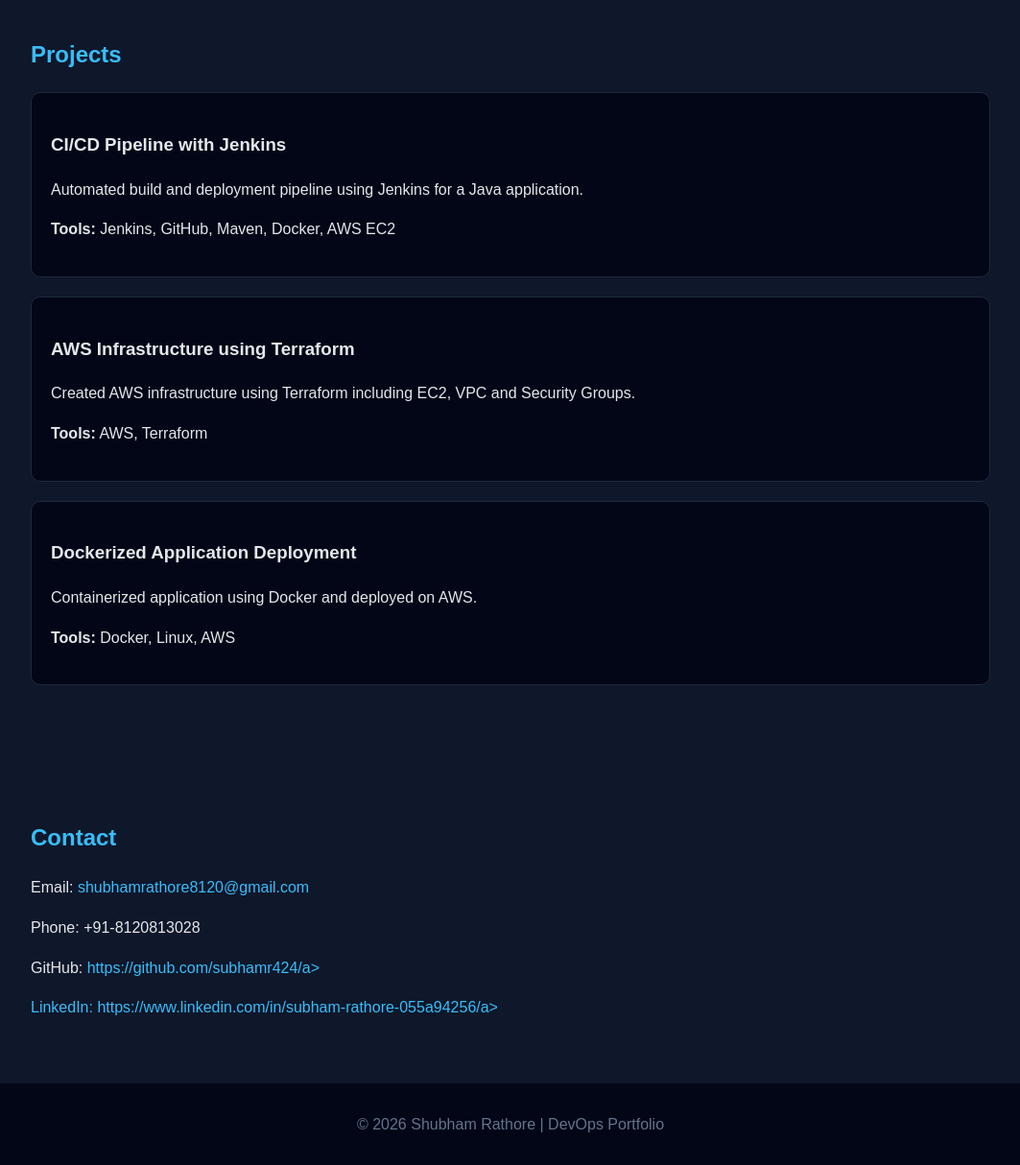
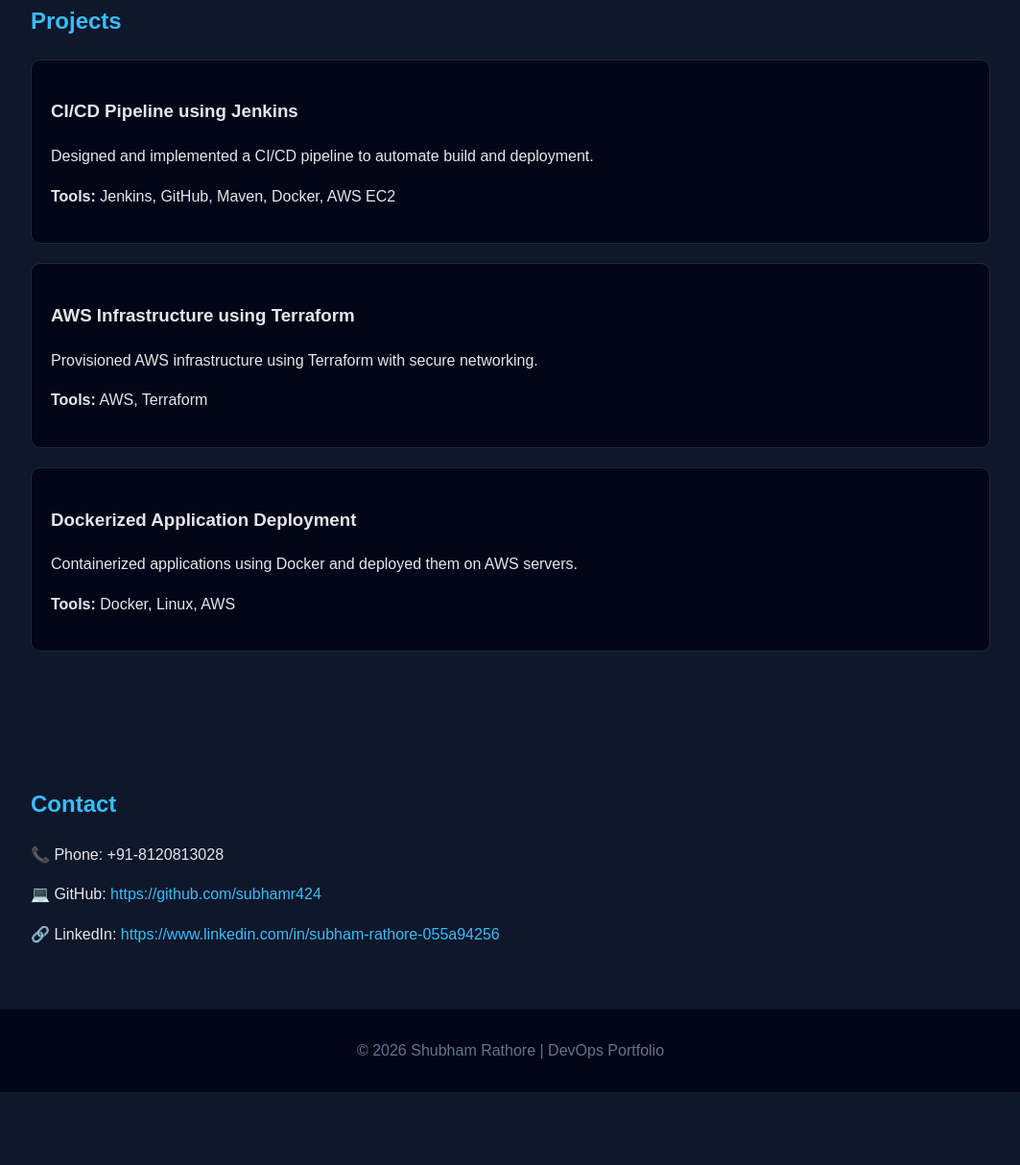
Before and after one commit to subhamr424/devops-portfolio, a plain HTML site: page index.html in a window 1280 px wide. Shown: the part 832-2046 px from the top of the page at 96% size, without its empty margins (108-1171 px from the left). After the commit the page ends 1970 px from the top, so only its background shows below. Drawn offline with Linux system fonts and the light colour scheme.

Commit message:
Update index.html
Apdate aal

```diff
--- a/index.html
+++ b/index.html
@@ -2,39 +2,46 @@
 <html lang="en">
 <head>
   <meta charset="UTF-8" />
-  <meta name="viewport" content="width=device-width, initial-scale=1.0"/>
+  <meta name="viewport" content="width=device-width, initial-scale=1.0" />
   <title>Shubham Rathore | DevOps Engineer</title>
 
   <style>
     body {
       margin: 0;
       font-family: Arial, Helvetica, sans-serif;
-      background: #0f172a;
+      background-color: #0f172a;
       color: #e5e7eb;
       line-height: 1.6;
     }
+
     header {
+      background: linear-gradient(135deg, #1e293b, #020617);
       padding: 60px 20px;
       text-align: center;
-      background: linear-gradient(135deg, #1e293b, #020617);
     }
+
     header h1 {
+      margin: 0;
       font-size: 40px;
-      margin-bottom: 10px;
     }
+
     header p {
+      margin-top: 10px;
       font-size: 18px;
       color: #94a3b8;
     }
+
     section {
-      padding: 50px 20px;
       max-width: 1000px;
       margin: auto;
+      padding: 50px 20px;
     }
+
     h2 {
       color: #38bdf8;
       margin-bottom: 20px;
     }
+
     .skills span {
       display: inline-block;
       background: #1e293b;
@@ -43,6 +50,7 @@
       border-radius: 6px;
       font-size: 14px;
     }
+
     .project {
       background: #020617;
       padding: 20px;
@@ -50,35 +58,41 @@
       border-radius: 10px;
       border: 1px solid #1e293b;
     }
+
+    a {
+      color: #38bdf8;
+      text-decoration: none;
+    }
+
     footer {
       text-align: center;
       padding: 30px;
       background: #020617;
       color: #64748b;
     }
-    a {
-      color: #38bdf8;
-      text-decoration: none;
-    }
   </style>
 </head>
 
 <body>
 
+  <!-- HEADER -->
   <header>
     <h1>Shubham Rathore</h1>
-  <p>DevOps & Cloud Engineer | AWS | CI/CD | Docker | Linux</p>
+    <p>DevOps & Cloud Engineer | AWS | Docker | CI/CD | Linux</p>
   </header>
 
+  <!-- ABOUT -->
   <section>
     <h2>About Me</h2>
     <p>
       I am a DevOps & Cloud Engineer with 3+ years of IT experience.
-    I specialize in automating infrastructure, building CI/CD pipelines,
-    deploying applications on AWS, and managing Linux servers.
+      I work on AWS cloud infrastructure, CI/CD pipelines, Docker containers,
+      Linux system administration, and monitoring tools to build scalable
+      and reliable systems.
     </p>
   </section>
 
+  <!-- SKILLS -->
   <section>
     <h2>Skills</h2>
     <div class="skills">
@@ -95,13 +109,14 @@
     </div>
   </section>
 
+  <!-- PROJECTS -->
   <section>
     <h2>Projects</h2>
 
     <div class="project">
-    <h3>CI/CD Pipeline with Jenkins</h3>
+      <h3>CI/CD Pipeline using Jenkins</h3>
       <p>
-      Automated build and deployment pipeline using Jenkins for a Java application.
+        Designed and implemented a CI/CD pipeline to automate build and deployment.
       </p>
       <p><b>Tools:</b> Jenkins, GitHub, Maven, Docker, AWS EC2</p>
     </div>
@@ -109,7 +124,7 @@
     <div class="project">
       <h3>AWS Infrastructure using Terraform</h3>
       <p>
-      Created AWS infrastructure using Terraform including EC2, VPC and Security Groups.
+        Provisioned AWS infrastructure using Terraform with secure networking.
       </p>
       <p><b>Tools:</b> AWS, Terraform</p>
     </div>
@@ -117,21 +132,35 @@
     <div class="project">
       <h3>Dockerized Application Deployment</h3>
       <p>
-      Containerized application using Docker and deployed on AWS.
+        Containerized applications using Docker and deployed them on AWS servers.
       </p>
       <p><b>Tools:</b> Docker, Linux, AWS</p>
     </div>
 
   </section>
 
+  <!-- CONTACT -->
   <section>
     <h2>Contact</h2>
-  <p>Email: <a href="mailto:shubhamrathore8120@gmail.com">shubhamrathore8120@gmail.com</a></p>
-  <p>Phone: +91-8120813028</p>
-  <p>GitHub: <a href="#">https://github.com/subhamr424/a></p>
-  <p>LinkedIn: <a href="#">https://www.linkedin.com/in/subham-rathore-055a94256/a></p>
+
+    <p>📞 Phone: +91-8120813028</p>
+
+    <p>
+      💻 GitHub:
+      <a href="https://github.com/subhamr424" target="_blank">
+        https://github.com/subhamr424
+      </a>
+    </p>
+
+    <p>
+      🔗 LinkedIn:
+      <a href="https://www.linkedin.com/in/subham-rathore-055a94256" target="_blank">
+        https://www.linkedin.com/in/subham-rathore-055a94256
+      </a>
+    </p>
   </section>
 
+  <!-- FOOTER -->
   <footer>
     © 2026 Shubham Rathore | DevOps Portfolio
   </footer>
```
Lines whose indentation alone changed are shown as unchanged.
